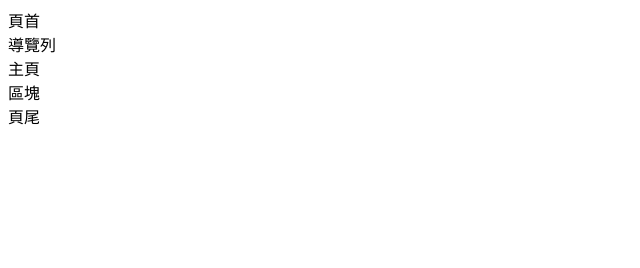
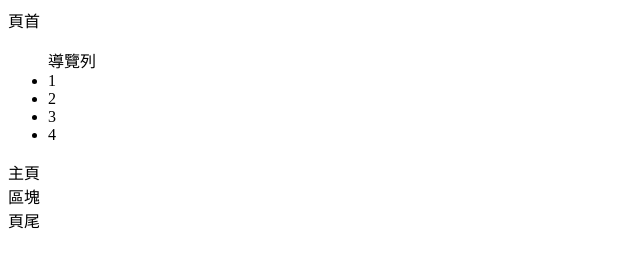
Before and after one commit to PBF108004/myTest01, a plain HTML site: page index.html in a window 1280 px wide. Shown: the whole page, without its empty margins (0-640 px from the left). Drawn offline with Linux system fonts and the light colour scheme.

Commit message:
加入導覽

```diff
--- a/index.html
+++ b/index.html
@@ -1,16 +1,26 @@
 <!DOCTYPE html>
 <html lang="en">
+
 <head>
     <meta charset="UTF-8">
     <meta name="viewport" content="width=device-width, initial-scale=1.0">
     <title>Document</title>
 </head>
+
 <body>
     <header>頁首</header>
-    <nav>導覽列</nav>
+    <nav>
+        <ul>導覽列
+            <li>1</li>
+            <li>2</li>
+            <li>3</li>
+            <li>4</li>
+        </ul>
+    </nav>
     <main>主頁
         <section>區塊</section>
     </main>
     <footer>頁尾</footer>
 </body>
+
 </html>
```
